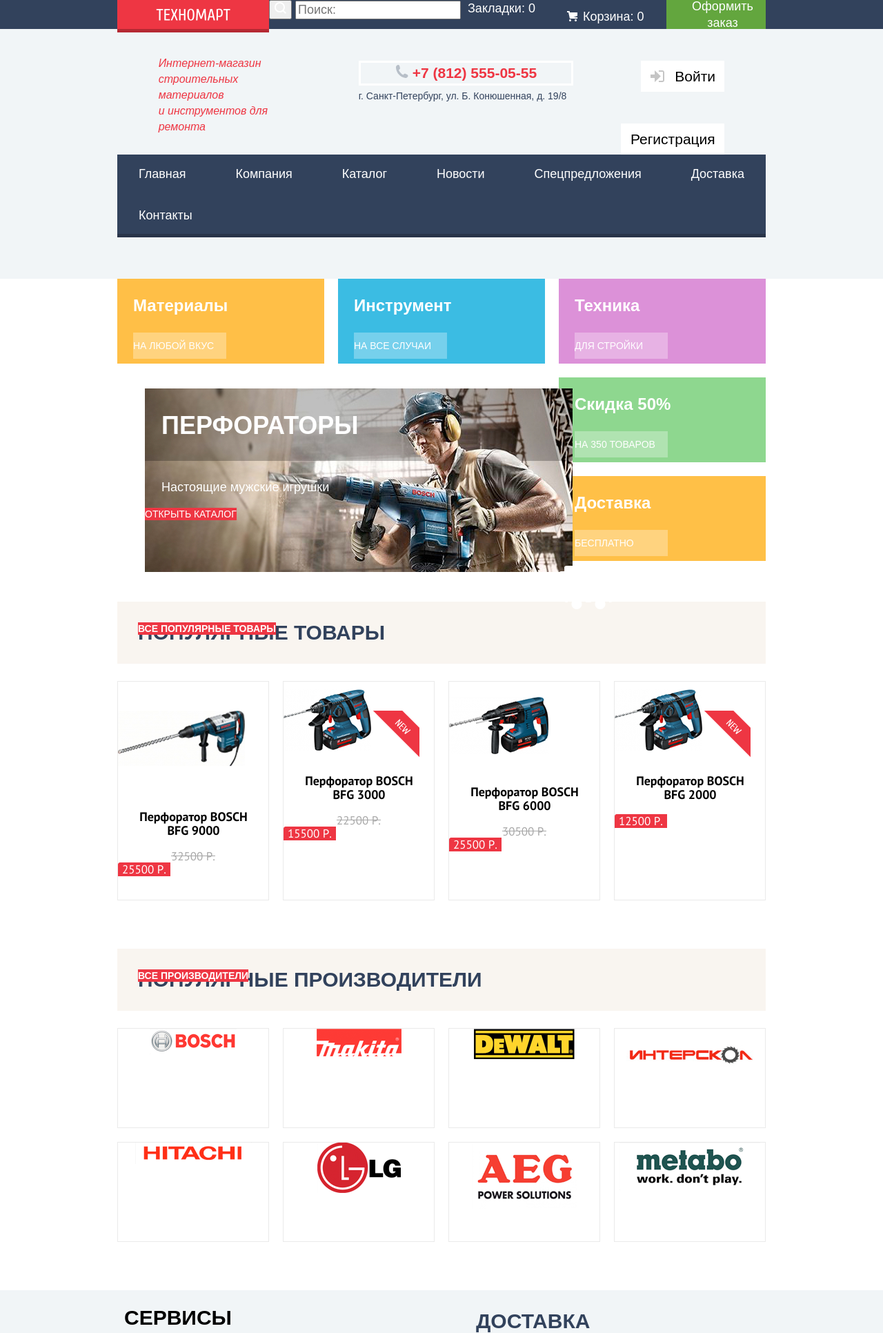
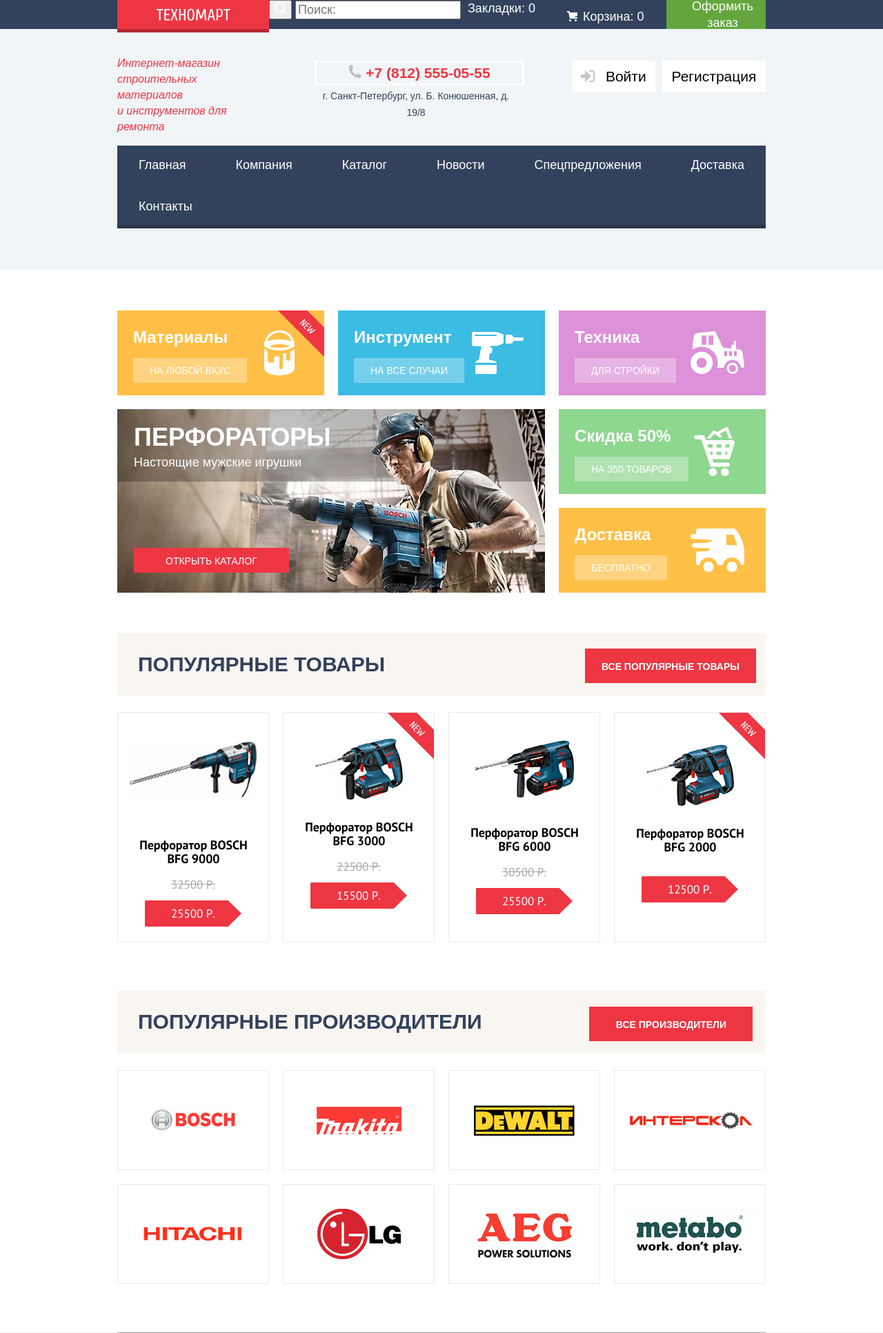
Before and after one commit to Miksyu/Website-Development-for-a-Construction-Equipment-Store, a web app: file index.html in a window 1280 px wide. Shown: the top 1932 px of the page at 69% size. Run offline with its HTML, style and script files only (its server is not run), Linux system fonts and the light colour scheme; some libraries are stand-ins or nearby versions; some web fonts are replaced; grey boxes are pictures that could not be loaded.

Commit message:
Декоративные элементы на главной странице

```diff
--- a/css/style.css
+++ b/css/style.css
@@ -197,6 +197,10 @@ img{
     margin-top: 3px;
     margin-right: 79px;
 }
+.user-menu{
+    display:flex;
+    gap: 10px;
+}
 .login{
     height:45px;
     font-size: 21px;
@@ -300,6 +304,7 @@ img{
     grid-template-rows:123px 123px 123px;
     gap: 20px;
     margin-left:0px;
+    margin-top:59px;
 
 }
 .facilities-article{
@@ -310,49 +315,67 @@ img{
     color: var(--white);
 }
 .facilities-subtitle{
-    display: flex;
     width:135px;
-    height:38px;
+    padding: 10px 24px;
     margin-left: 23px;
     margin-top:14px;
-    align-items: center;
     text-align: center;
     text-transform: uppercase;
     font-size: 14px;
     line-height: 18px;
     color: var(--white);
     background-color: rgba(255, 255, 255, 0.3);
-
 }
 
 .facilities-item-materials{
     background-color: var(--yellow-material);
+    background-image: url("../img/icon-1.svg");
+    background-repeat: no-repeat;
+    background-position: right 43px center;
+    position: relative;
 }
 .facilities-item-tools{
     background-color: var(--bright-blue);
+    background-image: url("../img/icon-2.svg");
+    background-repeat: no-repeat;
+    background-position: right 31px center;
 }
 .facilities-item-vehicles{
     background-color: var(--purple);
+    background-image: url("../img/icon-3.svg");
+    background-repeat: no-repeat;
+    background-position: right 31px center;
 }
 .facilities-item-sale{
     background-color: var(--light-green);
+    background-image: url("../img/icon-4.svg");
+    background-repeat: no-repeat;
+    background-position: right 45px center;
 }
 .facilities-item-delivery{
     background-color: var(--yellow-delivery);
+    background-image: url("../img/icon-5.svg");
+    background-repeat: no-repeat;
+    background-position: right 31px center;
     grid-column-start:3;
     grid-column-end:4;
 }
 .facilities-perforator{
-    margin: 0;
-    padding: 0;
+    display:block;
+    position: absolute;
+    top:0;
+    left:0;
+}
+.facilities-item-perforator figure{
+    margin:0;
+    position:relative;
 }
 .facilities-item-perforator{
-    display:grid;
     margin: 0;
     padding: 0;
     background-color: var(--white);
-    grid-column-start:1;
-    grid-column-end:3;
+    grid-column:1/3;
+    grid-row:2/4;
 }
 .facilities-perforator-title{
     font-weight: bold;
@@ -362,14 +385,15 @@ img{
     color: var(--white);
     position: relative;
     padding-left:24px;
+    margin-top: 23px;
 }
 .facilities-perforator-subtitle{
     font-size: 18px;
     line-height: 24px;
     color: var(--white);
-    position: relative;
     padding-left:24px;
-    padding-top: 23px;
+    margin-top: -30px;
+    margin-bottom: 178px;
 }
 .facilities-icon{
     display:flex;
@@ -387,12 +411,33 @@ img{
 }
 .red-button{
     font-size: 14px;
-    line-height: 18px;
     text-align: center;
     text-transform: uppercase;
     color: var(--white);
     background-color: var(--red);
-    position:absolute;
+}
+.goods-btn{
+    position: absolute;
+    padding: 11px 24px 9px;
+    right: 14px;
+    top: 25%;
+}
+.manufactures-btn{
+    position: absolute;
+    padding: 11px 38px 9px 39px;
+    right: 19px;
+    top: 25%;
+}
+.catalog-btn{
+    position: absolute;
+    padding: 11px 46px 9px;
+    left:24px;
+    top: 201px;
+}
+.more-btn{
+    position: absolute;
+    padding: 11px 40px 9px;
+    margin-top: 20px;
 }
 .red-button:hover{
     background-color: var(--red-hover);
@@ -406,6 +451,7 @@ img{
 }
 .goods-manufactures-title{
     display:flex;
+    position: relative;
     justify-content: flex-start;
     font-size: 30px;
     line-height: 30px;
@@ -413,11 +459,6 @@ img{
     color: var(--dark-blue);
     background-color: var(--light-yellow);
     padding:30px;
-}
-.b-goods{
-    display:flex;
-    flex-direction: row;
-    justify-content: end;
 }
 .goods-list{
     list-style:none;
@@ -428,11 +469,29 @@ img{
     padding: 0;
 }
 .goods-item{
+    display:flex;
+    justify-content: center;
+    flex-direction: column;
+    align-items: center;
+    position: relative;
     width: 220px;
     min-height:318px;
     border: 1px solidvar(--light-grey);
     border: 1px solid #EAEAEA;
     box-sizing: border-box;
+}
+.goods-item-new::before{
+    content:"";
+    position: absolute;
+    top: 0;
+    right: 0;
+    display: block;
+    width: 70px;
+    height: 70px;
+    background-image: url("../img/new.svg");
+}
+.goods-pic{
+    background-position: 50% 50%;
 }
 .goods-description{
     font-family: PT Sans;
@@ -456,21 +515,25 @@ img{
 }
 .goods-new-price{
     display: flex;
+    width:140px;
+    height: 40px;
+    justify-content: center;
     align-items: center;
-    text-align: center;
+    align-self: center;
     text-transform: uppercase;
     font-family: PT Sans;
-    font-weight: 700 bold;
     font-size: 17px;
     text-align: center;
     line-height: 18px;
     color: var(--white);
     border: medium none;
-    background: transparent;
     background-image: url("../img/red-button.svg");
+    background-repeat: no-repeat;
     background-size: auto;
     background-color: transparent;
-    font-size: relative-size;
+    background-position: right center;
+    margin-top: 13px;
+    margin-bottom: 21px;
 }
 .manufactures-list{
     list-style:none;
@@ -489,17 +552,26 @@ img{
     display:block;
     margin:auto auto;
 }
+.manufactures-link{
+    display: flex;
+    height: 100%;
+}
 .services{
     background-color: var(--light-blue);
     margin-top:70px;
     margin-bottom:70px;
 }
 .services-content{
-    width: 940px;
-    margin: 0 auto;
-    padding: 0 10px;
-    display: grid;
-    grid-template-columns: 1fr 1fr;
+    display: flex;
+    justify-content: space-between;
+    margin-bottom: 35px;
+    color: var(--basic-black);
+    background-color: var(--basic-extra-light);
+    background-image:
+    url("../img/line.svg"),
+    url("img/pattern-light.jpg");
+    background-position: 230px 150px;
+    background-repeat: no-repeat, repeat;
 }
 .services-title{
     font-size: 30px;
--- a/index.html
+++ b/index.html
@@ -45,7 +45,7 @@
       <p class="header-middle-adress">г. Санкт-Петербург, ул. Б. Конюшенная, д. 19/8
       </p>
     </div>
-    <div>
+    <div class="user-menu">
       <button type="submit" class="login log"><img src="img/icon-login.svg" class="icon-login"> Войти</button>
       <button type="submit" class="login reg">Регистрация</button>
     </div>
@@ -70,20 +70,25 @@
     <div  class="container">
     <h2 class="visually-hidden">Список товаров и услуг</h2>
     <ul class="facilities-list">
-      <li class="facilities-item-materials">
+      <li class="facilities-item facilities-item-materials goods-item-new">
     <h3 class="facilities-article">Материалы</h3>
-    <p class="facilities-subtitle">На любой вкус</p>
-    <img src="img/icon-1.svg" width="44" height="65" alt="icon-materials">
+    <a href="#" class="facilities-subtitle">На любой вкус</a>
       </li>
-      <li class="facilities-item-tools">
+      <li class="facilities-item facilities-item-tools">
     <h3 class="facilities-article">Инструмент</h3>
-    <p class="facilities-subtitle">На все случаи</p>
-    <img src="img/icon-2.svg" width="75" height="61" alt="icon-instruments">
+    <a href="#" class="facilities-subtitle">На все случаи</a>
       </li>
-      <li class="facilities-item-vehicles">
+      <li class="facilities-item facilities-item-vehicles">
     <h3 class="facilities-article">Техника</h3>
-    <p class="facilities-subtitle">Для стройки</p>
-    <img src="img/icon-3.svg" width="78" height="62" alt="icon-technique">
+    <a href="#" class="facilities-subtitle">Для стройки</a>
+      </li>
+      <li class="facilities-item facilities-item-sale">
+    <h3 class="facilities-article">Скидка 50%</h3>
+    <a href="#" class="facilities-subtitle">На 350 товаров</a>
+      </li>
+      <li class="facilities-item facilities-item-delivery">
+    <h3 class="facilities-article">Доставка</h3>
+    <a href="#" class="facilities-subtitle">Бесплатно</a>
       </li>
       <li class="facilities-item-perforator">
         <figure>
@@ -91,20 +96,10 @@
           <figcaption class="facilities-perforator">
                 <h3 class="facilities-perforator-title">Перфораторы</h3>
                 <p class="facilities-perforator-subtitle">Настоящие мужские игрушки</p>
-                <a href="#" class="red-button">Открыть каталог</a>
+                <a href="#" class="red-button catalog-btn">Открыть каталог</a>
           </figcaption>
           </figure>
         </li>
-      <li class="facilities-item-sale">
-    <h3 class="facilities-article">Скидка 50%</h3>
-    <p class="facilities-subtitle">На 350 товаров</p>
-    <img src="img/icon-4.svg" width="59" height="72" alt="icon-sales">
-      </li>
-      <li class="facilities-item-delivery">
-    <h3 class="facilities-article">Доставка</h3>
-    <p class="facilities-subtitle">Бесплатно</p>
-    <img src="img/icon-5.svg" width="78" height="63" alt="icon-materials" class="facilities-icon">
-      </li>
 
     </ul>
     </div>
@@ -113,7 +108,7 @@
   <section class="goods">
     <div  class="container">
     <h2 class="goods-manufactures-title">Популярные товары
-      <a href="#" class="red-button b-goods">Все популярные товары</a>
+      <a href="#" class="red-button goods-btn">Все популярные товары</a>
     </h2>
     <ul class="goods-list">
       <li class="goods-item">
@@ -122,10 +117,10 @@
           <h3 class="goods-description">Перфоратор BOSCH BFG 9000</h3>
         </a>
           <div class="goods-old-price">32500 Р.</div>
-          <button type="button" class="goods-new-price">25500 Р.</button>
+          <div class="goods-new-price">25500 Р.</div>
       </li>
-      <li class="goods-item">
-        <img src="img/indПерфораторBOSCHBFG3000.png" class="goods-pic" alt="Tool_1.2" width="127" height="112"><img src="img/new.svg">
+      <li class="goods-item goods-item-new">
+        <img src="img/indПерфораторBOSCHBFG3000.png" class="goods-pic" alt="Tool_1.2" width="127" height="112">
         <a href="#" class="goods-link">
           <h3 class="goods-description">Перфоратор BOSCH BFG 3000</h3>
         </a>
@@ -140,8 +135,8 @@
         <div class="goods-old-price">30500 Р.</div>
           <button type="button" class="goods-new-price">25500 Р.</button>
       </li>
-      <li class="goods-item">
-        <img src="img/indПерфораторBOSCHBFG2000.png" class="goods-pic" alt="Tool_1.4" width="127" height="112"><img src="img/new.svg">
+      <li class="goods-item goods-item-new">
+        <img src="img/indПерфораторBOSCHBFG2000.png" class="goods-pic" alt="Tool_1.4" width="127" height="112">
         <a href="#" class="goods-link">
           <h3 class="goods-description">Перфоратор BOSCH BFG 2000</h3>
         </a>
@@ -155,7 +150,7 @@
   <section class="manufactures">
     <div  class="container">
     <h2 class="goods-manufactures-title">Популярные производители
-    <a href="#" class="red-button">Все производители</a>
+    <a href="#" class="red-button manufactures-btn">Все производители</a>
     </h2>
     <ul class="manufactures-list">
       <li class="manufactures-item">
@@ -234,12 +229,12 @@
       <div class="services-delivery">
         <ul class="services-delivery-list">
           <li>
-            <div>
+            <div class="serveces-delivery-box">
               <h3 class="services-delivery-title">Доставка</h3>
               <p class="services-delivery-description">
               Мы с удовольствием доставим ваш товар прямо
               к вашему подъезду совершенно бесплатно!
-              Ведь мы неплохо заработаем,
+              Ведь мы неплохо заработаем,<br>
               поднимая его на ваш этаж!
               </p>
             </div>
@@ -262,21 +257,21 @@
         Огромный выбор товаров для ремонта и строительства
         не оставит равнодушными любителей
         сэкономить на гастарбайтерах. <br><br>
-        Мы можем доставить ваш товар в самые отдаленные точки России!
+        Мы можем доставить ваш товар в самые отдаленные точки России!<br>
         Техномарт работает со многими транспортными компаниями:
       </p>
       <div class="contacts-companies">
         <ul class="contacts-companies-list">
-          <li><img src="img/тире.svg"> Деловые линии</li>
+          <li><img src="img/тире.svg" > Деловые линии</li>
           <li><img src="img/тире.svg"> Авторейдинг</li>
           <li><img src="img/тире.svg"> ЖелДорЭкспедиция</li>
         </ul>
       </div>
 
-    <a href="#" class="red-button">Подробнее о компании</a>
+    <a href="#" class="red-button more-btn">Подробнее о компании</a>
     </section>
     <section class="contacts-right">
-
+<div  class="contacts-right">
       <h2 class="contacts-right-title">Контакты</h2>
       <p class="contacts-right-description">
         Вы можете забрать товар сами, заехав в наш офис:
@@ -285,6 +280,7 @@
         <img src="img/map.jpg" class="map-pic" alt="map" width="300" height="158">
       </a>
       <a href="#" class="contacts-link red-button">Заблудились? Напишите нам!</a>
+    </div>
     </section>
   </div>
   </div>
@@ -352,10 +348,12 @@
       </ul>
     </div>
     <div class="footer-bottom-contacts">
-      Обратная связь:
-      <a class="footer-bottom-contacts-mail" href="mailto:mail@htmlacademy.ru">mail@htmlacademy.ru</a>
-      Разработано -
-      <a class="footer-bottom-contacts-site" href="https://htmlacademy.ru">HTML Academy</a>
+      <div class="footer-bottom-contacts-mail">
+      Обратная связь:<br>
+      <a href="mailto:mail@htmlacademy.ru">mail@htmlacademy.ru</a></div>
+      <div class="footer-bottom-contacts-site">
+      Разработано -<br>
+      <a href="https://htmlacademy.ru">HTML Academy</a></div>
     </div>
   </div>
   </div>
```
Also changed, not shown: other parts of css/style.css (+47 -18 lines), img/line.svg (added).
